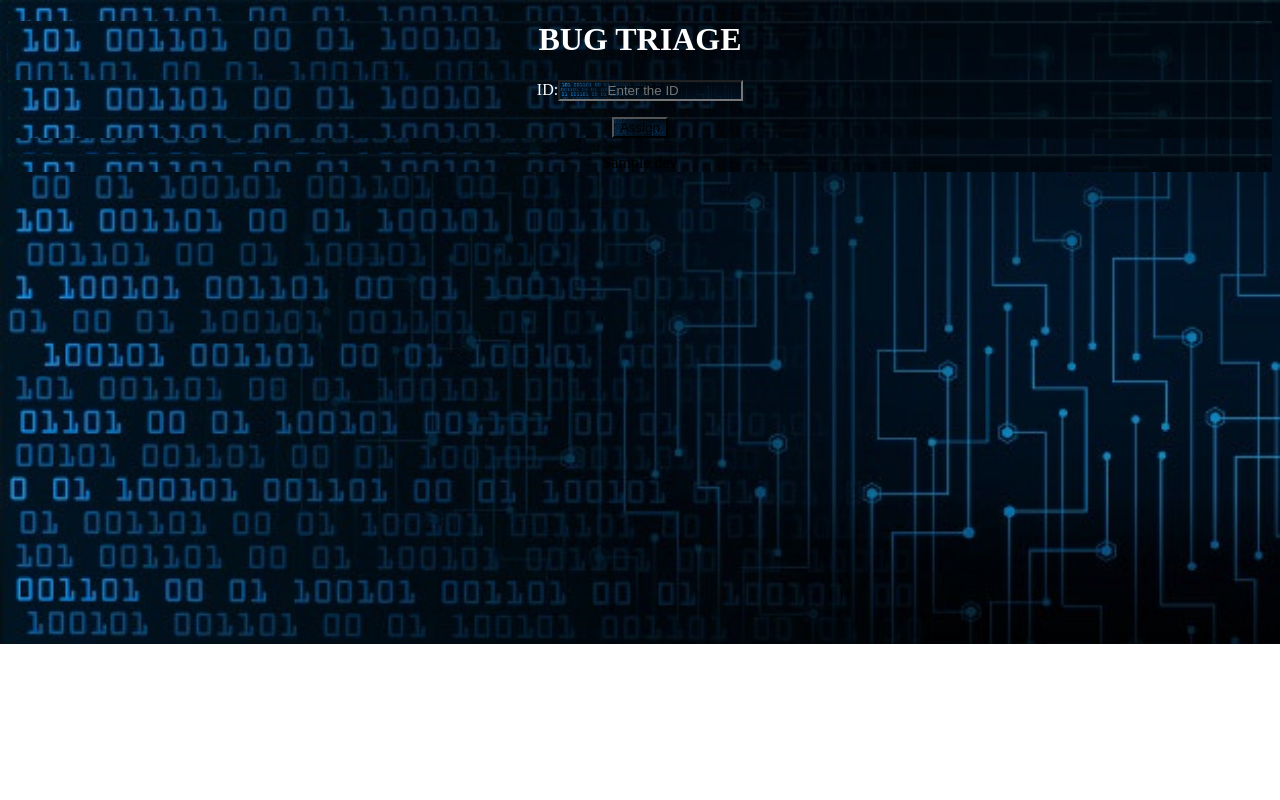
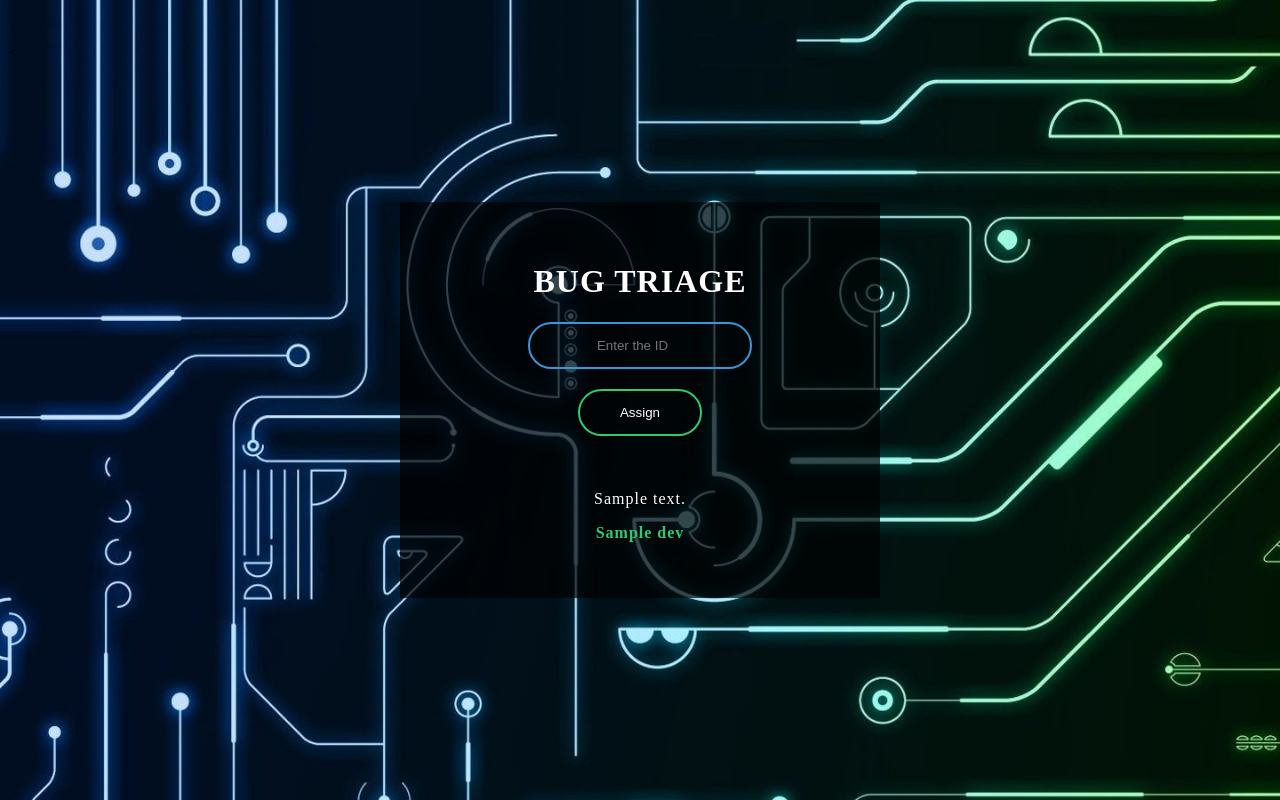
Before and after one commit to Sachin498/bugtriagefrontend, a Flask app: template fip/templates/index.html in a window 1280 px wide. Run offline with Flask 2, Linux system fonts and the light colour scheme; the template is opened without the code that fills it: most values are stand-ins (such as "Sample title", 1, 10 or a date in 2020).

Commit message:
Update index.html

```diff
--- a/fip/templates/index.html
+++ b/fip/templates/index.html
@@ -6,20 +6,72 @@
   </head>
   <body>
   <style>
-  *{
-  background-image:url({{url_for('static',filename="finnn.jpg")}});
+  body{
+  background-image:url({{url_for('static',filename="blue.jpg")}});
   background-repeat:no-repeat;
   background-size:cover;
-  text-align:center;
+  font-family:'Times New Roman',cursive;
+  line-spacing:'-1px';
+  letter-spacing:1px;
+  <!--background:#34495e;-->
   }
+  .box{
+  width: 400px;
+  padding: 40px;
+  position: absolute;
+  top: 50%;
+  left: 50%;
+  transform: translate(-50%,-50%);
+  background:rgb(0,0,0,0.7);
+  text-align: center;
+  }
+  .box input[type = "submit"]{
+  border:0;
+  background: none;
+  display: block;
+  margin: 20px auto;
+  text-align: center;
+  border: 2px solid #2ecc71;
+  padding: 14px 40px;
+  outline: none;
+  color: white;
+  border-radius: 24px;
+  transition: 0.25s;
+  cursor: pointer;
+}
+.box input[type = "submit"]:hover{
+  background: #2ecc71;
+}
+.box input[type = "number"]{
+  border:0;
+  background: none;
+  display: block;
+  margin: 20px auto;
+  text-align: center;
+  border: 2px solid #3498db;
+  padding: 14px 10px;
+  width: 200px;
+  outline: none;
+  color: white;
+  border-radius: 24px;
+  transition: 0.25s;
+}
+.box input[type = "number"]:focus{
+  width: 280px;
+  border-color: #2ecc71;
+}
+  </style>
+  <br><br><
 
-  </style>
-    <h1 style="color:white">BUG TRIAGE</h1>
-       <div class="center">
-       <form action = "/predict" method = "POST">
-          <p style="color:white">ID:<input  type="number" name = "bug_id" placeholder="Enter the ID"/></p>
-          <p style="color:white"><input type = "submit" value = "Assign" style="background-color:white" /></p>
-          <p>{{dev}}</p>
+	<br>
+       <div>
+       <form class="box" action = "/predict" method = "POST">
+	   <h1 style="color:white" align="center">BUG TRIAGE</h1>
+          <p style="color:white" align="center"><input  type="number" name = "bug_id" placeholder="Enter the ID" style="color:white"/></p>
+          <p style="color:white" align="center"><input type = "submit" value = "Assign" style="color:white" /></p>
+		  <br>
+		  <p style="color:white" align="center"><output>{{desc}}</output></p>
+		  <p style="color: #2ecc71" align="center"><b>{{dev}}</b></p>
        </form>
        </div>
   </body>
```
